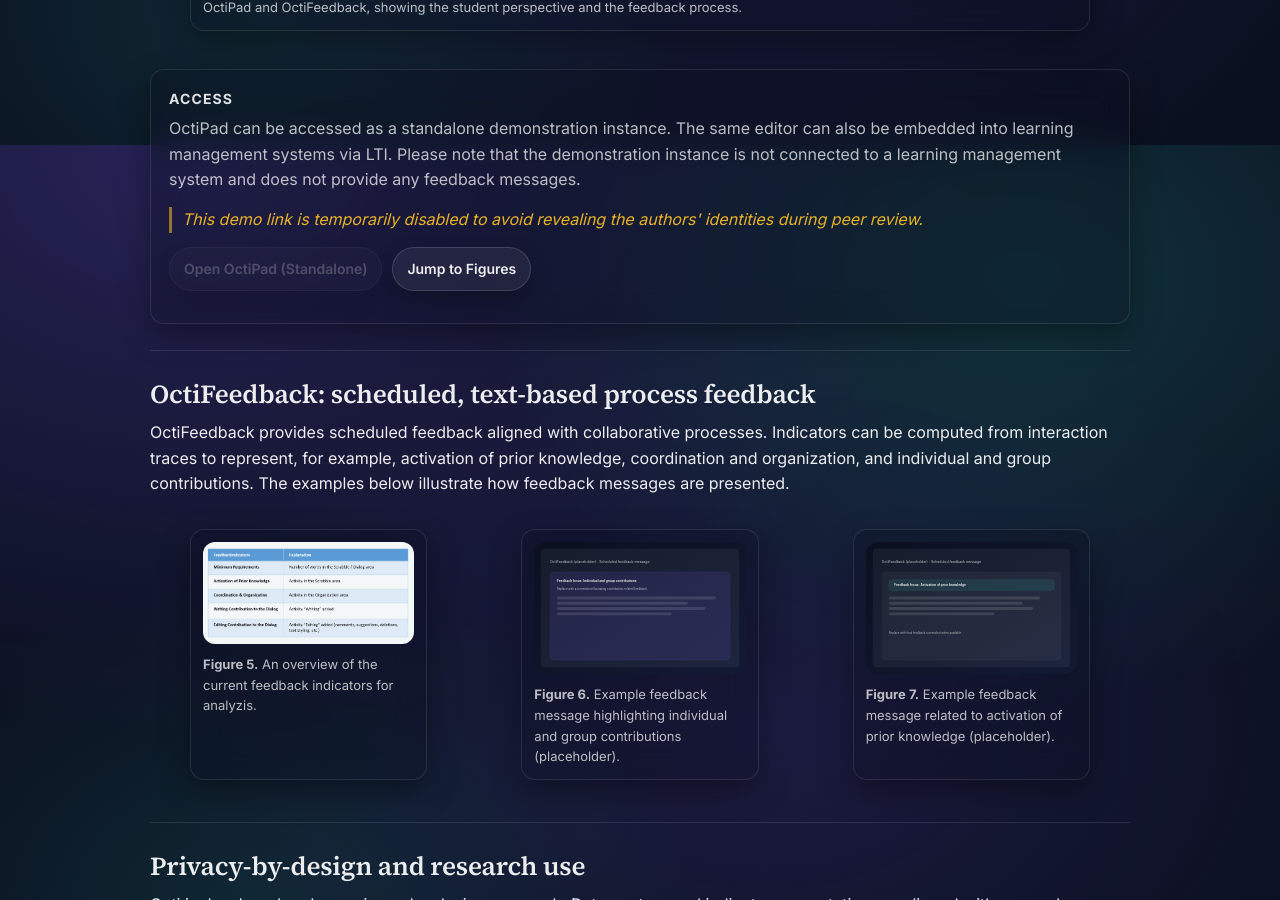
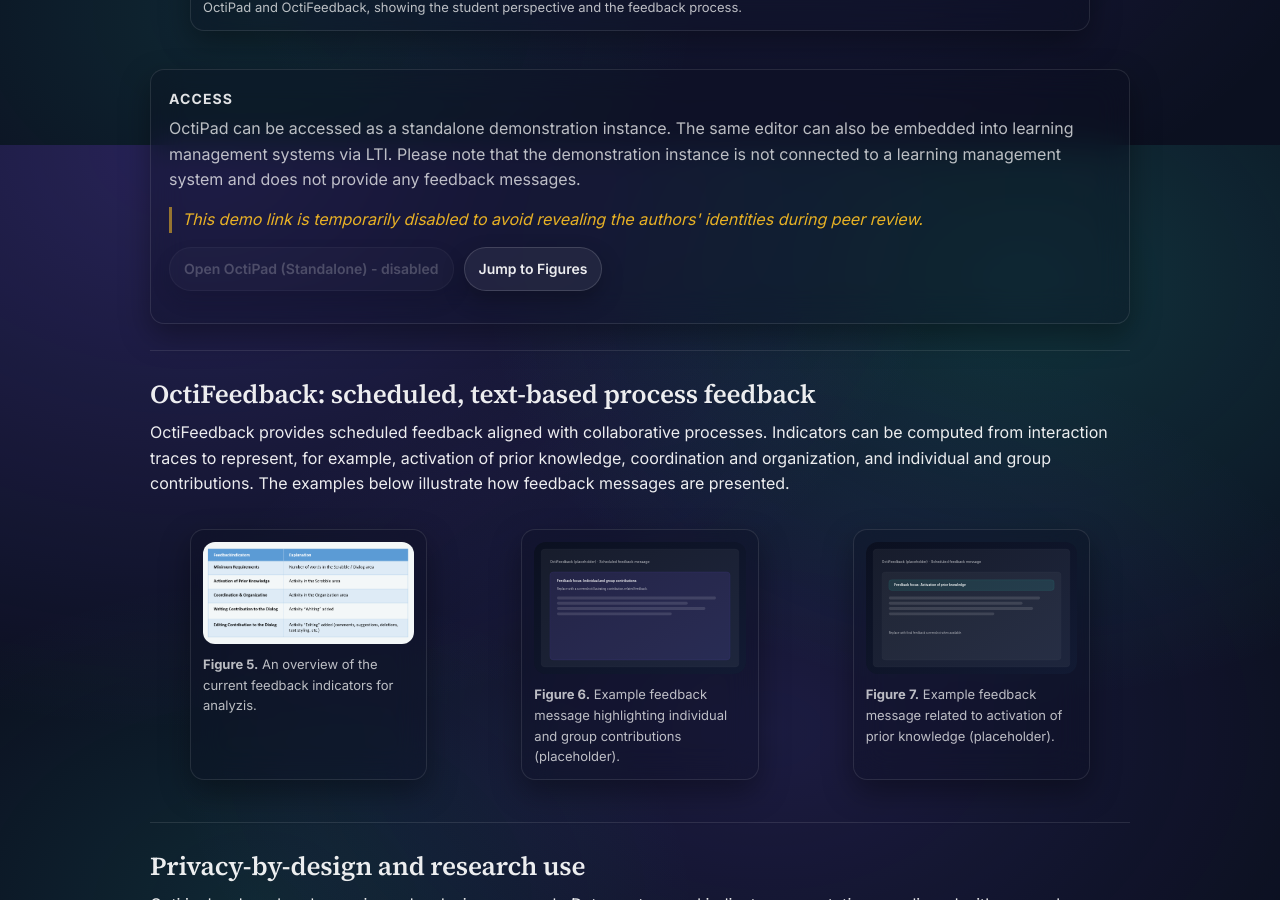
Before and after one commit to KD-info/octi-paper-website, a Jekyll site: the page built from index.md, in a window 1280 px wide and 900 px high, scrolled down 2555 px. Built offline with Jekyll 4.4.1, drawn with Linux system fonts in a browser that asks for light colours.

Commit message:
fix: update disabled button text for OctiPad standalone link

```diff
--- a/index.md
+++ b/index.md
@@ -84,7 +84,7 @@ OctiPad integrates collaboration affordances with structure. The workspaces prov
     This demo link is temporarily disabled to avoid revealing the authors' identities during peer review.
   </p>
   <p class="callout-actions">
-    <a class="btn btn-primary btn-disabled" aria-disabled="true" tabindex="-1">Open OctiPad (Standalone)</a>
+    <a class="btn btn-primary btn-disabled" aria-disabled="true" tabindex="-1">Open OctiPad (Standalone) - disabled</a>
     <a class="btn btn-secondary" aria-disabled="true" tabindex="-1">Jump to Figures</a>
   </p>
 </div>
```
